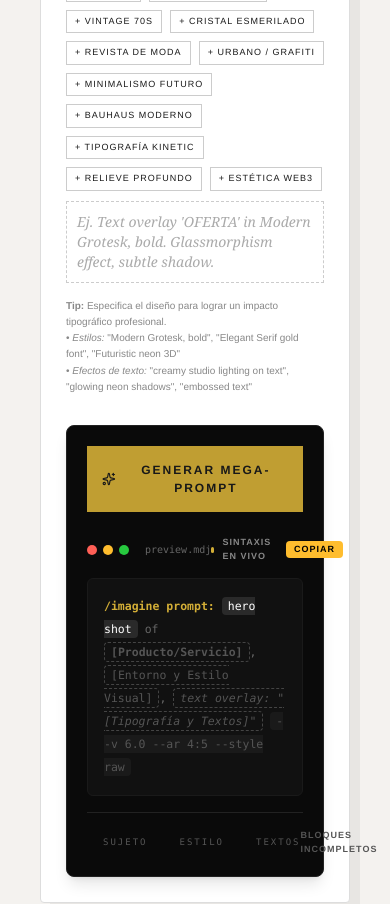
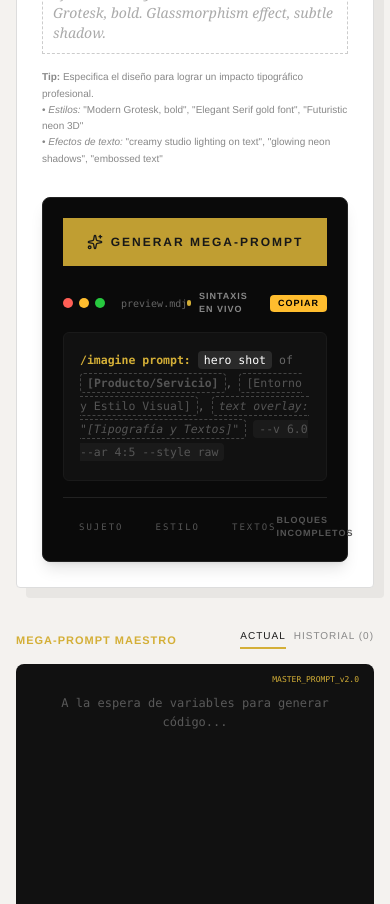
Before and after one commit to jordanchi10/Promt-Nano-Banana, a React (Vite) app: page / in a window 390 px wide. Shown: the part 1722-2626 px from the top of the page. Built offline with nearby package versions, Linux system fonts and the light colour scheme.

Commit message:
feat: Adjust layout for better responsiveness
Refine padding and max-width in main container to improve responsiveness on smaller screens and ensure better alignment across different devices. Add error message display to the controls panel.

```diff
--- a/src/App.tsx
+++ b/src/App.tsx
@@ -177,7 +177,7 @@ Reglas para el prompt resultante:
   };
 
   return (
-    <div className="min-h-screen bg-theme-bg text-theme-ink font-sans p-10 flex flex-col selection:bg-theme-accent/30 selection:text-theme-ink">
+    <div className="min-h-screen bg-theme-bg text-theme-ink font-sans p-4 md:p-10 flex flex-col selection:bg-theme-accent/30 selection:text-theme-ink">
       {/* Header */}
       <header className="flex justify-between items-end mb-[30px] border-b border-theme-ink pb-2.5">
         <div className="font-serif italic text-2xl font-light">
@@ -188,12 +188,11 @@ Reglas para el prompt resultante:
         </div>
       </header>
 
-      <main className="flex flex-col gap-10 flex-1 w-full max-w-5xl mx-auto">
+      <main className="flex flex-col gap-10 flex-1 w-full mx-auto md:max-w-none">
 
-        {/* Controls Panel (Workbench) */}
+       {/* Controls Panel (Workbench) */}
         <div className="bg-theme-paper p-[25px] rounded-[4px] shadow-[10px_10px_0px_rgba(0,0,0,0.05)] border border-[#ddd]">
-
-          {/* Step 1 */}
+          {error && <p className="text-red-500 text-sm mb-4 text-center font-bold bg-white/50 p-2 rounded">{error}</p>}
           <div className="mb-[25px]">
             <span className="text-[11px] font-bold uppercase tracking-[1px] mb-[15px] block text-theme-accent">
               A. Ángulo de Venta
@@ -557,8 +556,6 @@ Reglas para el prompt resultante:
               </div>
             )}
           </div>
-
-          {error && <p className="text-red-500 text-sm mt-4 text-center">{error}</p>}
         </div>
 
       </main>
```
